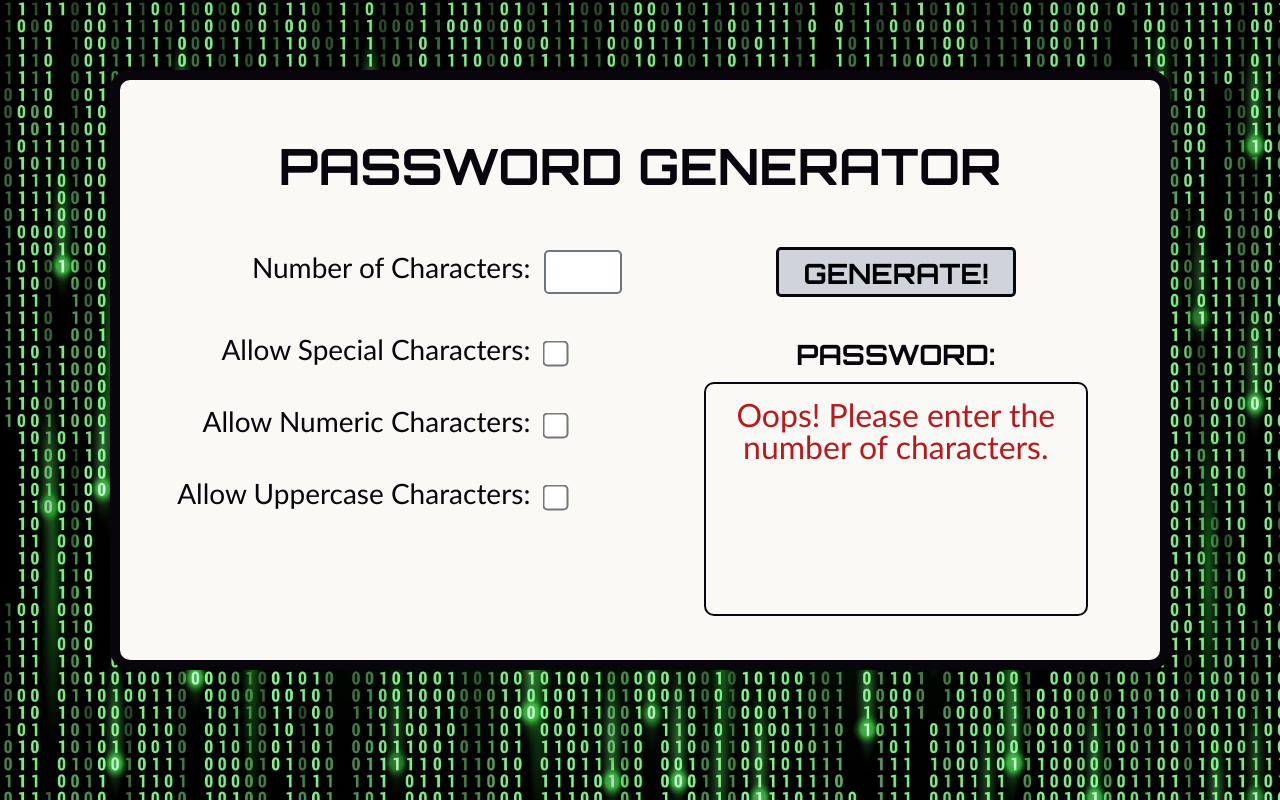
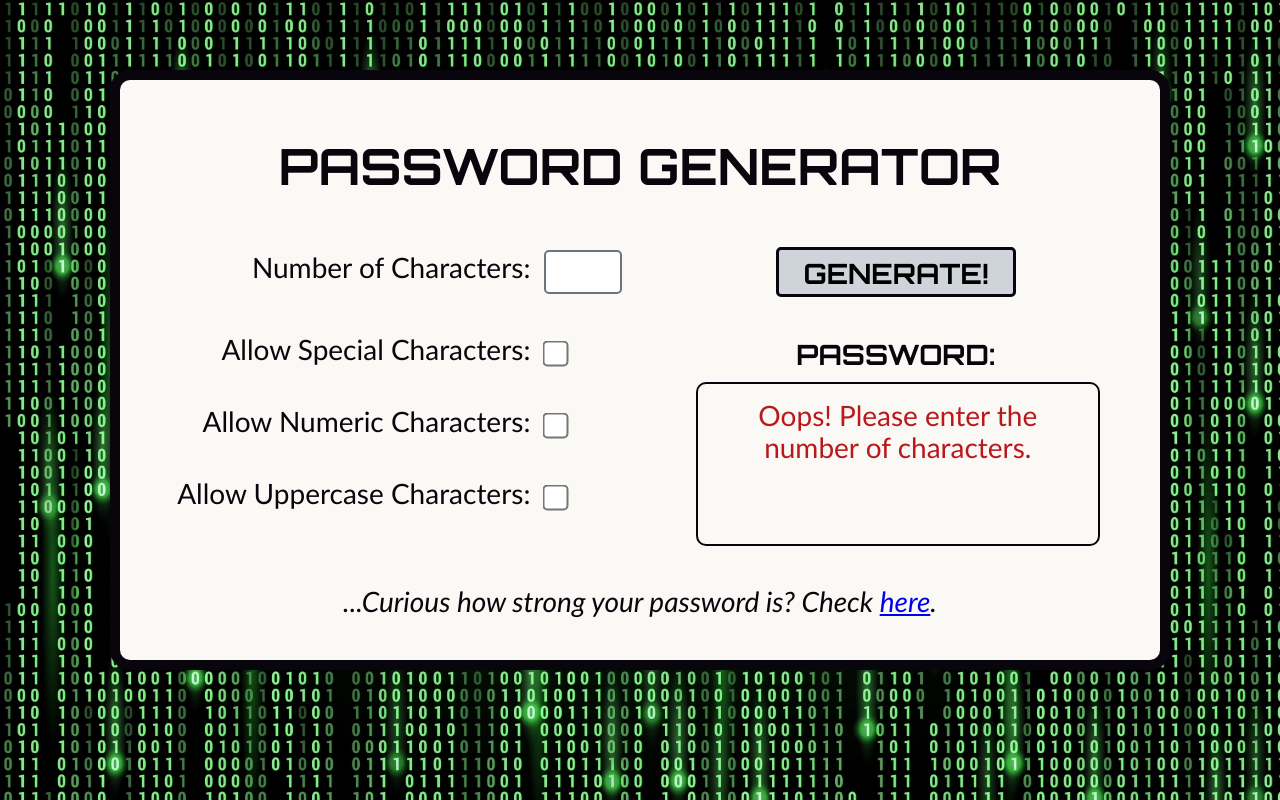
Before and after one commit to carolineya/password-generator, a plain HTML site: page index.html in a window 1280 px wide. Both pictures are taken after a click on the input "GENERATE!". Drawn offline with Linux system fonts and the light colour scheme.

Commit message:
Added test strength link, removed repeat char in password

```diff
--- a/index.html
+++ b/index.html
@@ -34,10 +34,13 @@
                         <input type="submit" id="submit" name="submit" value="GENERATE!" onclick="clearMessage()">
                         <h2>PASSWORD:</h2>
                         <div class="container-password">
+                            <p id="error"></p>
                             <p id="password"></p>
                         </div>
                     </div>
                 </div>
+                <p id="strength-text">...Curious how strong your password is?  Check
+                    <a href="https://www.uic.edu/apps/strong-password/" target="_blank">here</a>.</p>
         </div>
         <script src="index.js"></script>
     </body>
--- a/index.js
+++ b/index.js
@@ -14,6 +14,10 @@ let alphaUpper = ["A", "B", "C", "D", "E", "F", "G", "H", "I", "J", "K", "L", "M
 
 
 let passEl = document.getElementById("password")
+let errorEl = document.getElementById("error")
+let checked = findChecks()
+let charSet = []
+let password = ""
 
 function findChecks() {
     let checked = document.querySelectorAll('input[type="checkbox"]:checked');
@@ -26,22 +30,26 @@ function findChecks() {
 
 function clearMessage() {
     passEl.textContent = ""
+    errorEl.textContent = ""
     setTimeout(createPassword, 100)
 }
 
 function createPassword() {
     let passLength = document.getElementById("pass-length").value
+    console.log(passLength)
 
     if (passLength === "") {
-        passEl.textContent = "Oops! Please enter the number of characters."
+        errorEl.textContent = "Oops! Please enter the number of characters."
     } else if (passLength % 1 != 0 || passLength <= 0 || passLength > 100) {
-        passEl.textContent = "Oops! The number of characters needs to be a whole number greater than 0 and less than or equal to 100."
+        errorEl.textContent = "Oops! The number of characters has to be a whole number greater than 0 and less than or equal to 100."
     } else {
-        let checked = findChecks()
+        checked = findChecks()
         // reset character set
-        let charSet = alphaLower
+        charSet = []
+        charSet = charSet.concat(alphaLower)
         // reset password
-        let password = ""
+        password = ""
+        console.log("Hello")
 
         // add special characters if box checked
         if (checked.includes("spec-char")) {
@@ -56,11 +64,14 @@ function createPassword() {
         if (checked.includes("up-char")) {
             charSet = charSet.concat(alphaUpper)
         }
-
+        console.log(charSet.length)
         // create password
         for (let i = 0; i < passLength; i++) {
             let randInd = Math.floor(Math.random() * charSet.length)
             password += charSet[randInd]
+            console.log(charSet[randInd])
+            charSet.splice(randInd,1)
+            console.log(charSet.length)
         }
 
         passEl.textContent = password
--- a/styles.css
+++ b/styles.css
@@ -112,23 +112,34 @@ h2 {
 }
 
 .container-password {
-    width: 350px;
-    height: 200px;
+    width: 370px;
+    height: 130px;
     border: 2px solid #08050c;
     display: block;
     margin-left: auto;
     margin-right: auto;
     margin-top: 0;
-    margin-bottom: 40px;
+    margin-bottom: 10px;
     border-radius: 10px;
     color: #ba181b;
     vertical-align: middle;
     word-break: break-word;
     padding: 15px;
     line-height: 32px;
+    font-family: 'Courier New', Courier, monospace;
 }
 
 #password {
     font-size: 32px;
     margin-top: 0;
+    color: #008000;
 }
+
+#strength-text {
+    font-style: italic;
+}
+
+#error {
+    font-family: 'Trebuchet MS', 'Lucida Sans Unicode', 'Lucida Grande', 'Lucida Sans', Arial, sans-serif;
+    margin-top: 0;
+}
```
